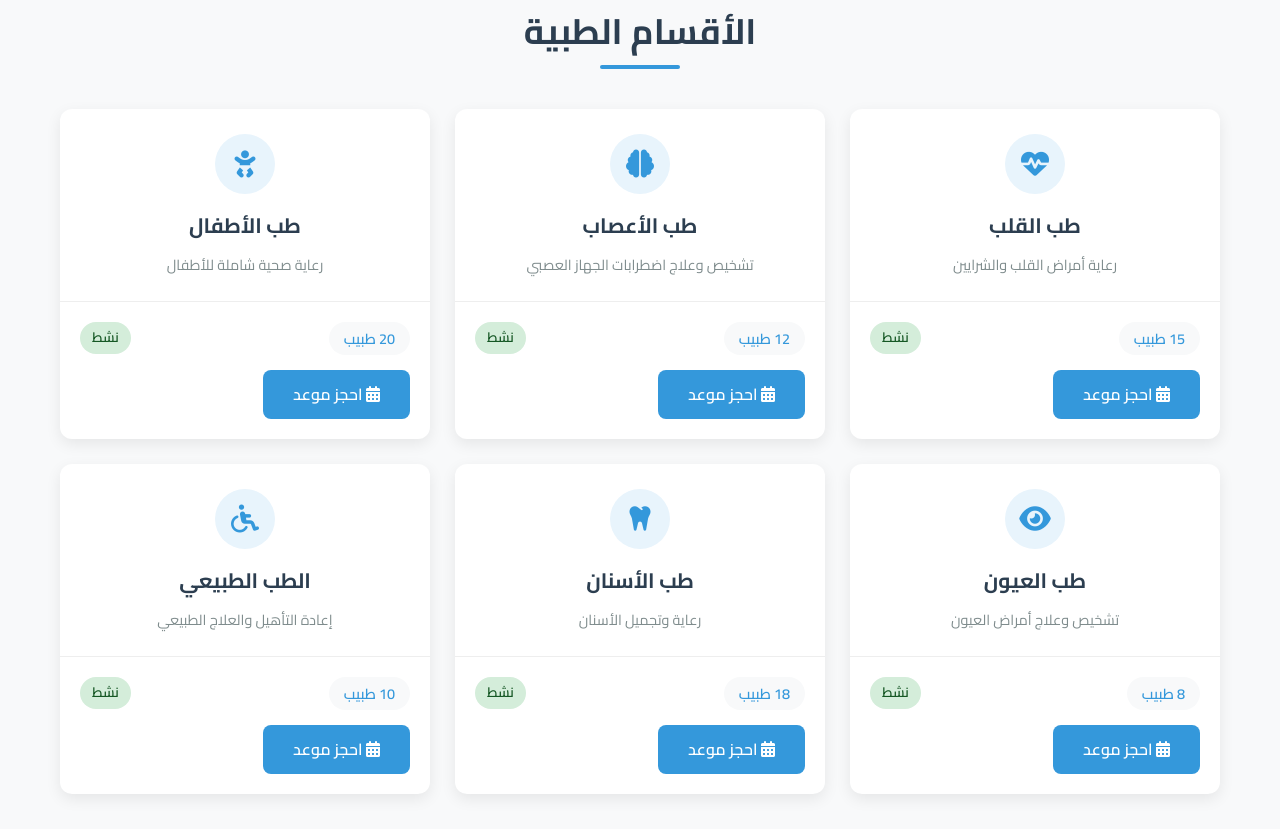
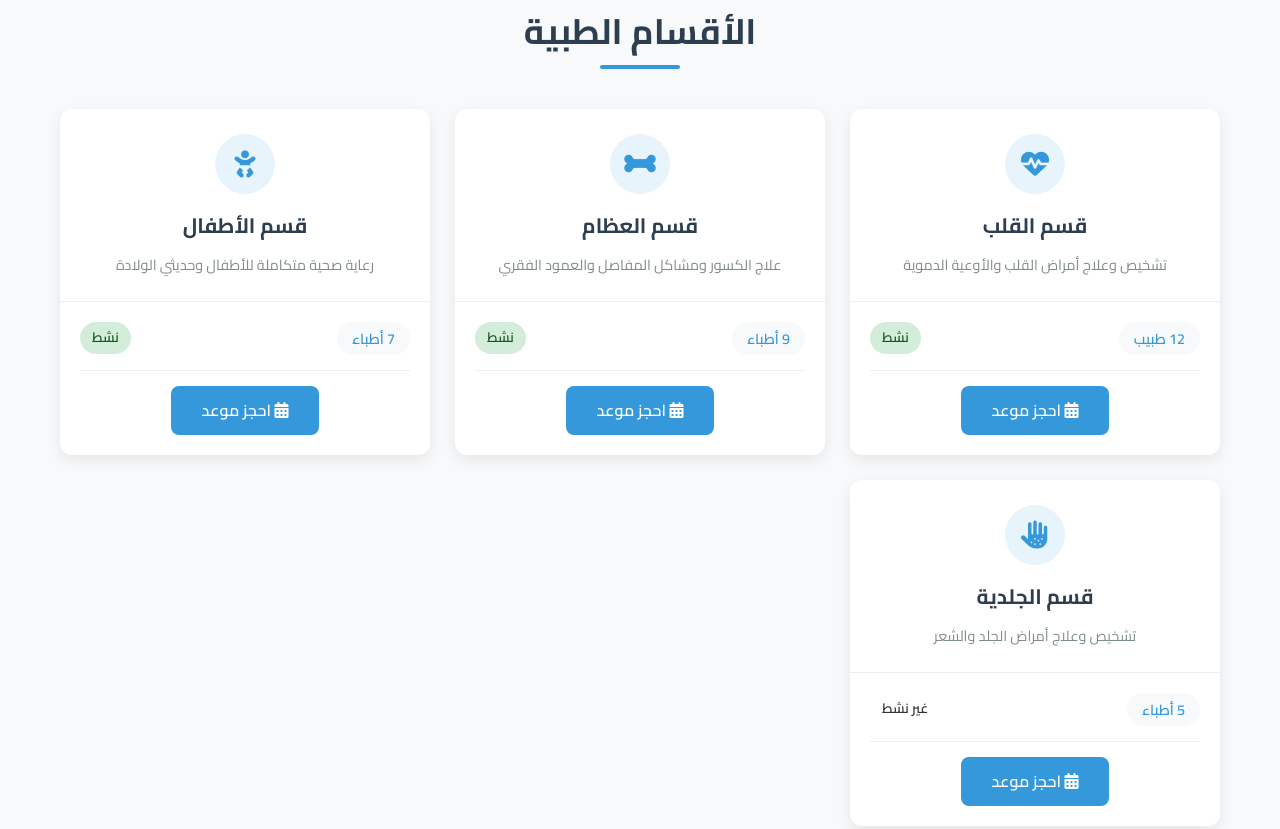
Before and after one commit to emad4814/medical-care, a plain HTML site: page index.html in a window 1280 px wide. Shown: the part 1241-2070 px from the top of the page. Drawn offline with Linux system fonts and the light colour scheme.

Commit message:
Update index.html

```diff
--- a/index.html
+++ b/index.html
@@ -94,9 +94,98 @@
     <section class="departments" id="departments">
         <div class="container">
             <h2 class="section-title">الأقسام الطبية</h2>
-            <div class="departments-grid" id="departmentsGrid">
-                <!-- سيتم ملؤها بواسطة JavaScript -->
+            <div class="departments-grid">
+
+    <!-- قسم القلب -->
+    <div class="department-card">
+        <div class="department-header">
+            <div class="department-icon">
+                <i class="fas fa-heartbeat"></i>
             </div>
+            <h3>قسم القلب</h3>
+            <p>تشخيص وعلاج أمراض القلب والأوعية الدموية</p>
+        </div>
+        <div class="department-body">
+            <div class="department-info">
+                <span class="doctors-count">12 طبيب</span>
+                <span class="status-badge active">نشط</span>
+            </div>
+            <div class="department-action">
+                <a href="services.html?department=cardiology" class="btn btn-primary">
+                    <i class="fas fa-calendar-alt"></i> احجز موعد
+                </a>
+            </div>
+        </div>
+    </div>
+
+    <!-- قسم العظام -->
+    <div class="department-card">
+        <div class="department-header">
+            <div class="department-icon">
+                <i class="fas fa-bone"></i>
+            </div>
+            <h3>قسم العظام</h3>
+            <p>علاج الكسور ومشاكل المفاصل والعمود الفقري</p>
+        </div>
+        <div class="department-body">
+            <div class="department-info">
+                <span class="doctors-count">9 أطباء</span>
+                <span class="status-badge active">نشط</span>
+            </div>
+            <div class="department-action">
+                <a href="services.html?department=orthopedics" class="btn btn-primary">
+                    <i class="fas fa-calendar-alt"></i> احجز موعد
+                </a>
+            </div>
+        </div>
+    </div>
+
+    <!-- قسم الأطفال -->
+    <div class="department-card">
+        <div class="department-header">
+            <div class="department-icon">
+                <i class="fas fa-baby"></i>
+            </div>
+            <h3>قسم الأطفال</h3>
+            <p>رعاية صحية متكاملة للأطفال وحديثي الولادة</p>
+        </div>
+        <div class="department-body">
+            <div class="department-info">
+                <span class="doctors-count">7 أطباء</span>
+                <span class="status-badge active">نشط</span>
+            </div>
+            <div class="department-action">
+                <a href="services.html?department=pediatrics" class="btn btn-primary">
+                    <i class="fas fa-calendar-alt"></i> احجز موعد
+                </a>
+            </div>
+        </div>
+    </div>
+
+    <!-- قسم الجلدية -->
+    <div class="department-card">
+        <div class="department-header">
+            <div class="department-icon">
+                <i class="fas fa-allergies"></i>
+            </div>
+            <h3>قسم الجلدية</h3>
+            <p>تشخيص وعلاج أمراض الجلد والشعر</p>
+        </div>
+        <div class="department-body">
+            <div class="department-info">
+                <span class="doctors-count">5 أطباء</span>
+                <span class="status-badge inactive">غير نشط</span>
+            </div>
+            <div class="department-action">
+                <a href="services.html?department=dermatology" class="btn btn-primary">
+                    <i class="fas fa-calendar-alt"></i> احجز موعد
+                </a>
+            </div>
+        </div>
+    </div>
+
+</div>
+
         </div>
     </section>
 
```
